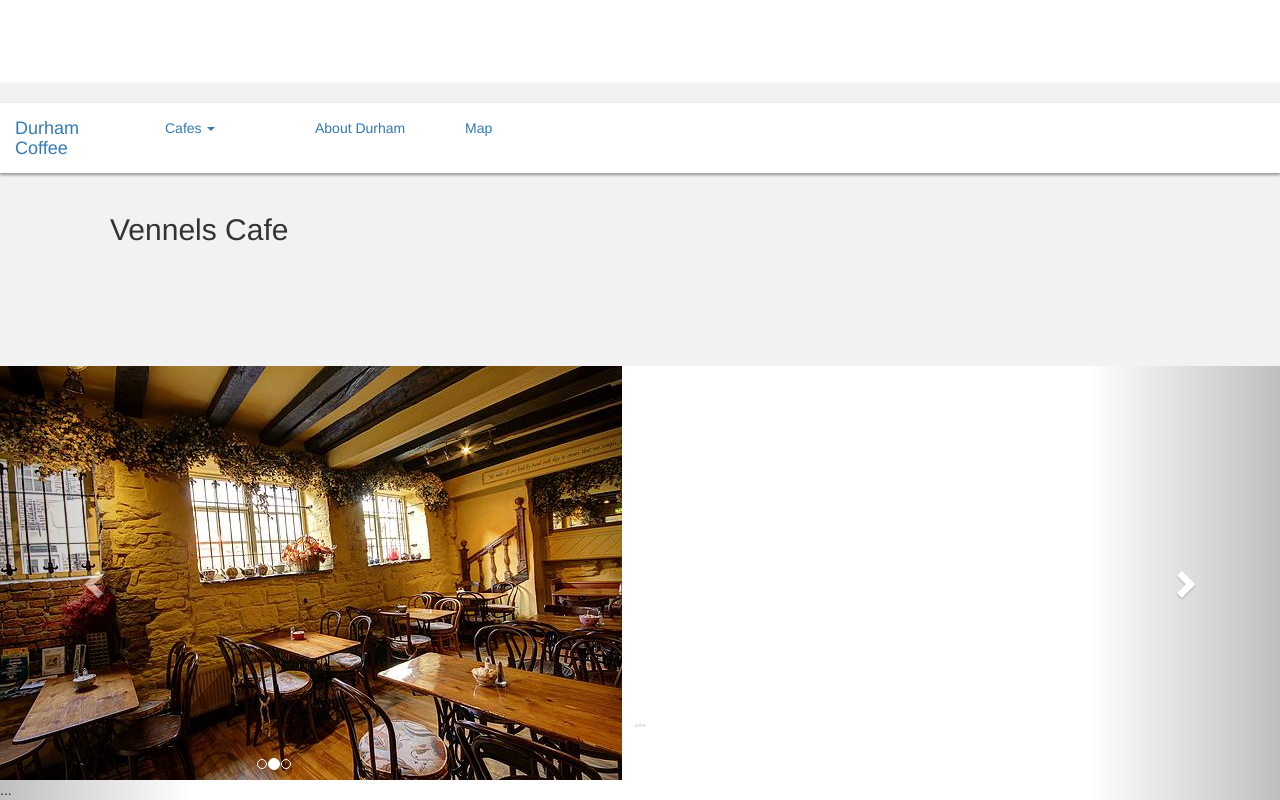
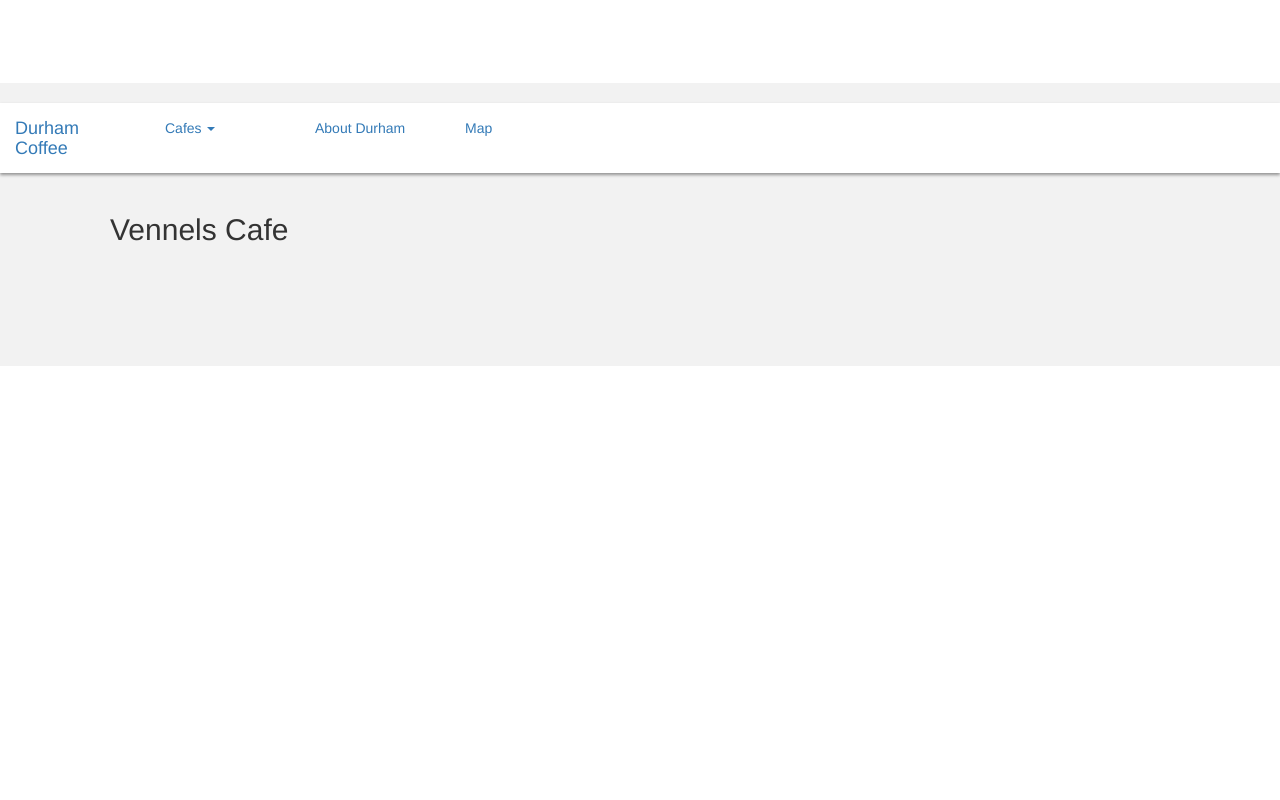
Before and after one commit to amyjay/Code-First-Girls-website, a plain HTML site: page Vennels Cafe.html in a window 1280 px wide. Shown: the part 417-1217 px from the top of the page. After the commit the page ends 800 px from the top, so only its background shows below. Drawn offline with nearby package versions, Linux system fonts and the light colour scheme.

Commit message:
no carousel

```diff
--- a/Vennels Cafe.html
+++ b/Vennels Cafe.html
@@ -51,45 +51,3 @@
     <div class="main">
       <h2>Vennels Cafe</h2>
     </div>
-
-    <div id="carousel-example-generic" class="carousel slide" data-ride="carousel">
-    <!-- Indicators -->
-    <ol class="carousel-indicators">
-      <li data-target="#carousel-example-generic" data-slide-to="0" class="active"></li>
-      <li data-target="#carousel-example-generic" data-slide-to="1"></li>
-      <li data-target="#carousel-example-generic" data-slide-to="2"></li>
-    </ol>
-
-    <!-- Wrapper for slides -->
-    <div class="carousel-inner" role="listbox">
-      <div class="item active">
-        <img src="dist/images/vennels/vennels2.jpg" alt="vennels 1">
-        <div class="carousel-caption">
-          ...
-        </div>
-      </div>
-      <div class="item">
-        <img src="dist/images/vennels/vennels1.jpg" alt="vennels 2">
-        <div class="carousel-caption">
-          ...
-        </div>
-      </div>
-       <div class="item">
-        <img src="dist/images/vennels/vennels3.jpg" alt="vennels 3">
-        <div class="carousel-caption">
-          ...
-        </div>
-      </div>
-      ...
-    </div>
-
-    <!-- Controls -->
-      <a class="left carousel-control" href="#carousel-example-generic" role="button" data-slide="prev">
-        <span class="glyphicon glyphicon-chevron-left" aria-hidden="true"></span>
-        <span class="sr-only">Previous</span>
-      </a>
-      <a class="right carousel-control" href="#carousel-example-generic" role="button" data-slide="next">
-        <span class="glyphicon glyphicon-chevron-right" aria-hidden="true"></span>
-        <span class="sr-only">Next</span>
-      </a>
-    </div>
```
